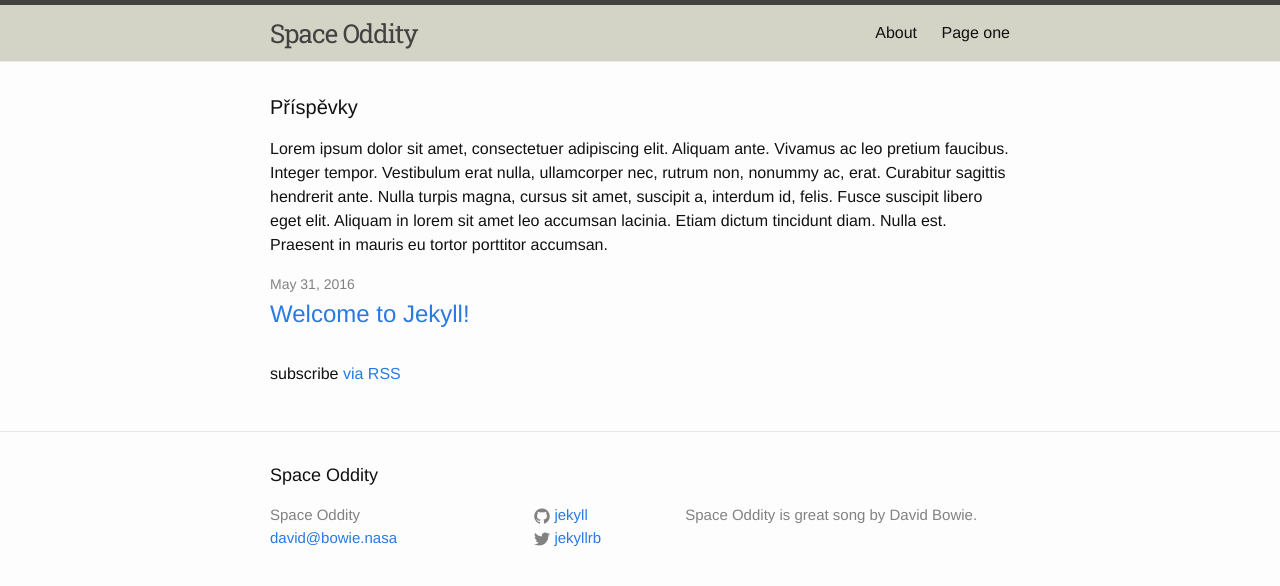
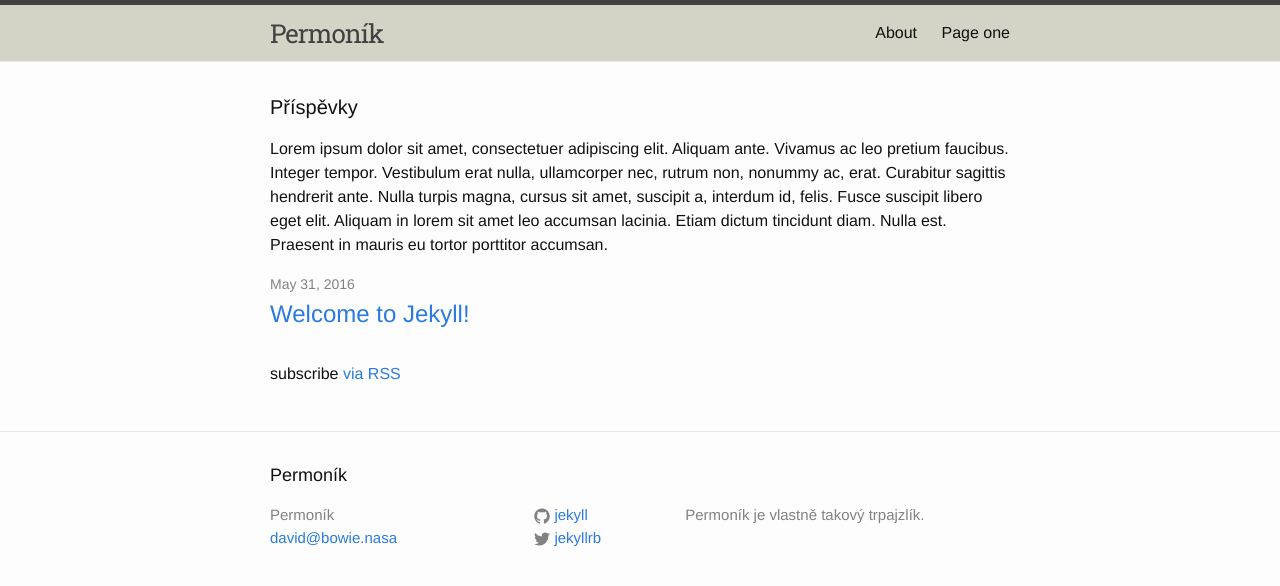
Before and after one commit to shm1ck/my-first-repo.github.io, a Jekyll site: the page built from index.html, in a window 1280 px wide. Shown: the top 586 px of the page. Built offline with Jekyll 4.4.1, drawn with Linux system fonts in a browser that asks for light colours.

Commit message:
Update _config.yml

```diff
--- a/_config.yml
+++ b/_config.yml
@@ -6,10 +6,10 @@
 # 'jekyll serve'. If you change this file, please restart the server process.
 
 # Site settings
-title: Space Oddity
+title: Permoník
 email: david@bowie.nasa
 description: > # this means to ignore newlines until "baseurl:"
-  Space Oddity is great song by David Bowie.
+  Permoník je vlastně takový trpajzlík.
 baseurl: "" # the subpath of your site, e.g. /blog
 url: "http://yourdomain.com" # the base hostname & protocol for your site
 twitter_username: jekyllrb
```
